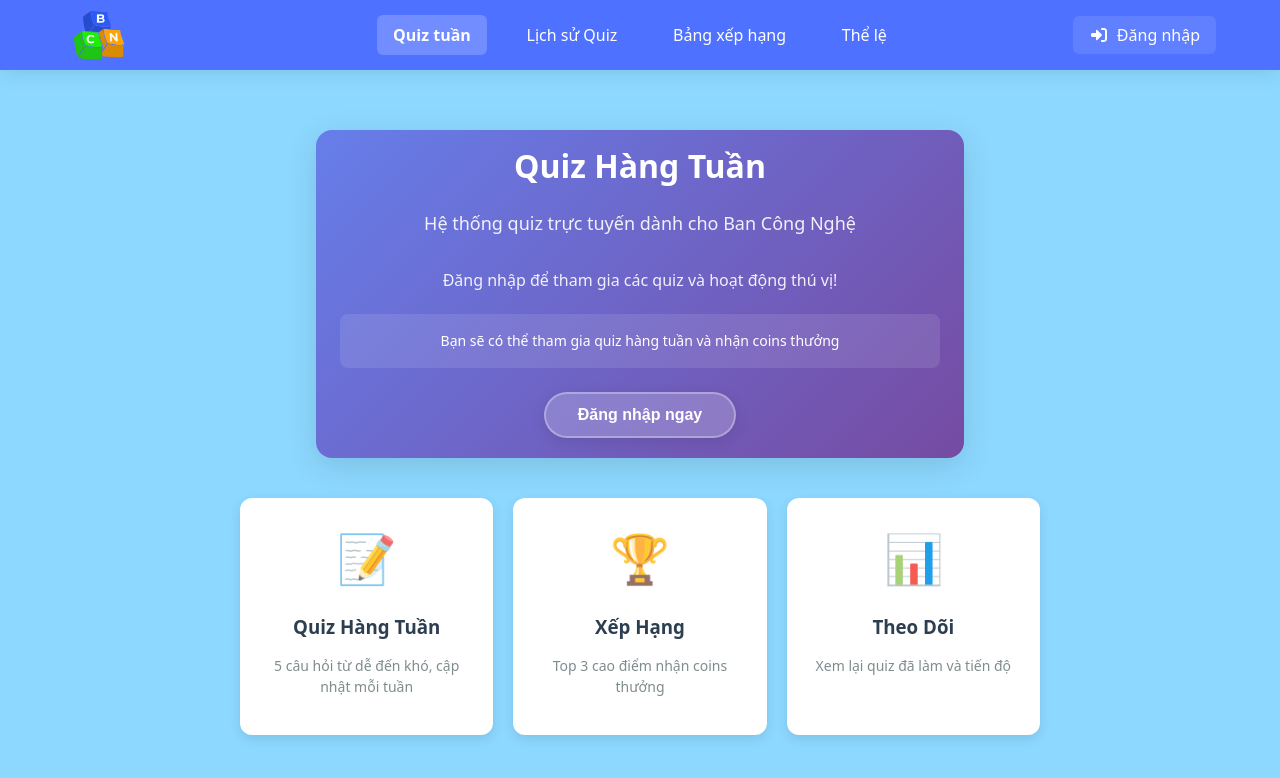
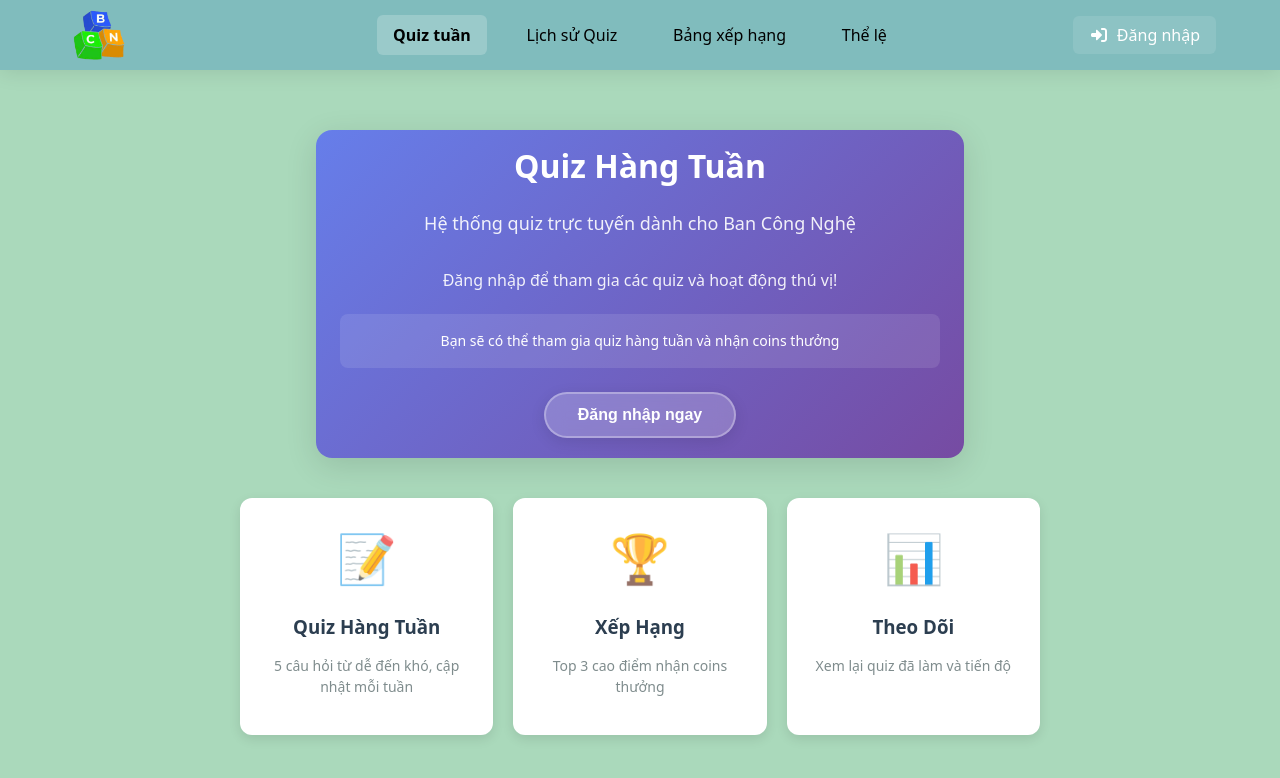
Before and after one commit to MinhKiet05/web-quiz-bcn, a React (Vite) app: page / in a window 1280 px wide. Shown: the top 778 px of the page. Built offline with nearby package versions, Linux system fonts and the light colour scheme.

Commit message:
change color

```diff
--- a/src/components/Header/Header.css
+++ b/src/components/Header/Header.css
@@ -5,7 +5,7 @@
   left: 0;
   right: 0;
   z-index: 1000;
-  background: #4E71FF;
+  background: #80BCBD;
   box-shadow: 0 2px 20px rgba(0, 0, 0, 0.1);
   padding: 0px 5vw;
   height: 70px;
@@ -51,10 +51,11 @@ body {
   display: none;
   align-items: center;
   gap: 1.85vw;
+
 }
 
 .header-link {
-  color:  white;
+  color: black;
   text-decoration: none;
   font-weight: 500;
   transition: all 0.3s ease;
@@ -81,7 +82,7 @@ body {
 .header-dropdown-toggle {
   background: none;
   border: none;
-  color: white;
+  color: black;
   font-weight: 500;
   padding: 0.5rem 1rem;
   border-radius: 6px;
--- a/src/index.css
+++ b/src/index.css
@@ -2,7 +2,7 @@
   font-family: system-ui, Avenir, Helvetica, Arial, sans-serif;
   line-height: 1.5;
   font-weight: 400;
-  background: #8DD8FF;
+  background: #AAD9BB;
   color-scheme: light;
   color: rgba(255, 255, 255, 0.87);
 
@@ -42,6 +42,6 @@ main {
 }
 @media screen and (max-width: 480px) {
   main{
-    background: #8DD8FF;
+    background: #AAD9BB;
   }
 }
--- a/src/pages/QuizPlayer/QuizPlayer.css
+++ b/src/pages/QuizPlayer/QuizPlayer.css
@@ -892,7 +892,7 @@
 
 /* Week Info Styles */
 .quiz-player-week-info {
-  background: linear-gradient(135deg, #667eea 0%, #764ba2 100%);
+  background: #4FAF9C;
   color: white;
   padding: 1.5rem 2rem;
   border-radius: 12px;
@@ -905,7 +905,8 @@
   font-weight: bold;
   text-align: center;
   margin-bottom: 1rem;
-  text-shadow: 0 2px 4px rgba(0, 0, 0, 0.3);
+  color: rgb(44, 62, 80);
+  text-shadow: 0 2px 4px rgba(0, 0, 0, 0.15);
 }
 
 .quiz-player-time-info {
```
